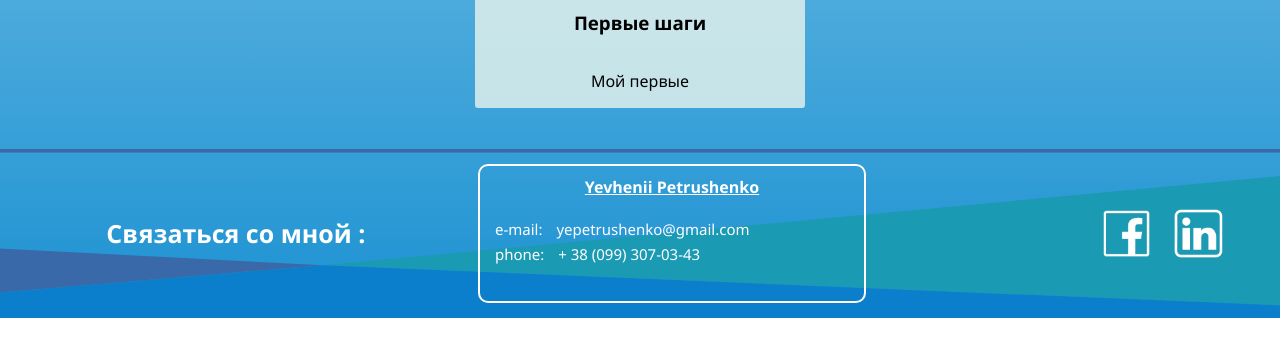
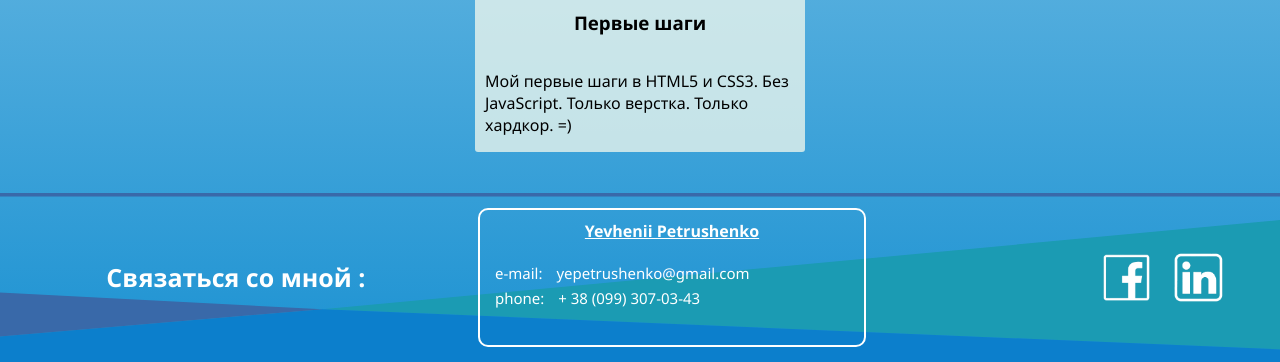
Before and after one commit to RenJeka/renjeka.github.io, a plain HTML site: page index.html in a window 1280 px wide. Shown: the part 1078-1440 px from the top of the page. Before the commit the page ends 1396 px from the top, so only its background shows below. Drawn offline with Linux system fonts and the light colour scheme.

Commit message:
Изменения в сайте. Мои первые шаги

```diff
--- a/index.html
+++ b/index.html
@@ -46,7 +46,7 @@
 						</div>
 						<h3>Первые шаги</h3>
 						<p>
-							Мой первые
+							Мой первые шаги в HTML5 и CSS3. Без JavaScript. Только верстка. Только хардкор. =)
 						</p>
 
 					</div><!-- .item -->
```
Also changed, not shown: site1/index.html (+1 -1 lines), img/thumbnailSiteImages/1.jpg (deleted), img/thumbnailSiteImages/thumbnail-1.png.
